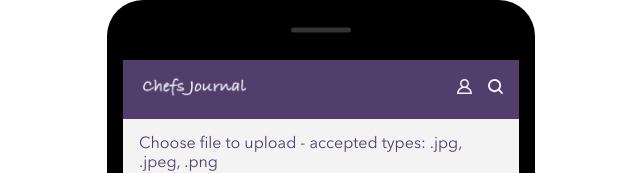
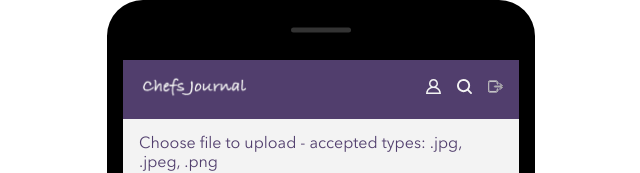
Before and after one commit to skherad/chefs-journal-frontend, a React (Create React App) app: page /newRecipe/1 in a window 1280 px wide. Shown: the top 173 px of the page, without its empty margins (319-959 px from the left). Built offline with nearby package versions, Linux system fonts and the light colour scheme; no server answers.

Commit message:
guest header links

```diff
--- a/src/components/Header/Header.js
+++ b/src/components/Header/Header.js
@@ -47,6 +47,9 @@ const Header = () => {
           <nav className="header__nav">
             <Link to="/profile/8" className="header__link"><img src={ProfileIcon} className="icon" alt="profile"></img></Link>
             <Link to={`/explore/8`} className="header__link"><img src={SearchIcon} className="icon" alt="search"></img></Link>
+            <a className="header__link" href={`/`}>
+              <img src={LogOutIcon} className="icon"/>
+            </a>
           </nav>
         </>
       )
--- a/src/pages/NewRecipe/NewRecipe.js
+++ b/src/pages/NewRecipe/NewRecipe.js
@@ -84,7 +84,7 @@ const NewRecipe = () => {
 
   // cancel button navigator
   const cancelHandler = () => {
-    navigate(`/profile`)
+    navigate(`/profile/${userId}`)
   }
   // add handler for aditional ingredient fields
   const addHandler = () => {
@@ -112,7 +112,7 @@ const NewRecipe = () => {
       ingredients: fields
     };
     axios.post(`${SERVER_URL}/recipe`, newRecipe,  { withCredentials: true })
-    .then(res=>navigate(`/profile`))
+    .then(res=>navigate(`/profile/${userId}`))
     .catch(err=> console.log(err))
   }
 
--- a/src/pages/SingleRecipe/SingleRecipe.js
+++ b/src/pages/SingleRecipe/SingleRecipe.js
@@ -81,7 +81,7 @@ const SingleRecipe = () => {
   const deleteHandler = (e) => {
     e.preventDefault();
     axios.delete(`${SERVER_URL}/recipe/singleRecipe/${recipeId}`, { withCredentials: true })
-    .then(res=>navigate("/profile"))
+    .then(res=>navigate(`/profile/${userId}`))
     .catch(err=>console.log(err))
   }
 
--- a/src/pages/UserProfile/UserProfile.js
+++ b/src/pages/UserProfile/UserProfile.js
@@ -42,6 +42,7 @@ const UserProfile = () => {
     .then((res) => setSelectedUser(res.data))
     .catch((err) => <div>nothing found</div>)
   },[])
+
 
   // handle follow button, post to server new save
   const connectHandler = (e) => {
```
